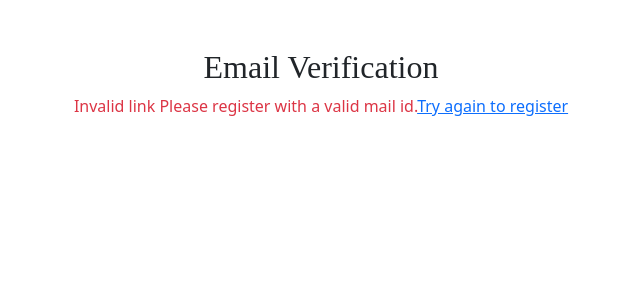
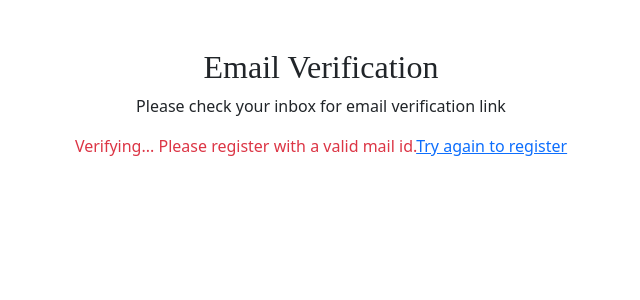
Before and after one commit to rupanjalisaha/blogger-management-system, a React (Create React App) app: page /verify in a window 1280 px wide. Shown: the top 300 px of the page, without its empty margins (319-959 px from the left). Built offline with nearby package versions, Linux system fonts and the light colour scheme.

Commit message:
UI changes

```diff
--- a/src/pages/VerifyEmailPage.js
+++ b/src/pages/VerifyEmailPage.js
@@ -13,7 +13,6 @@ export default function VerifyEmailPage() {
     console.log(token);
     console.log(window.href);
     if (!token) {
-      setMessage("Invalid link");
       setStatus("error");
       return;
     }
@@ -45,7 +44,7 @@ export default function VerifyEmailPage() {
   return (
     <div className="container text-center mt-5">
       <h2 style={{fontFamily:"cursive"}}>Email Verification</h2>
-
+      <p> Please check your inbox for email verification link</p>
       {status === "loading" && <p>Verifying...</p>}
       {status === "success" && <p className="text-success">{message} Please proceed to login.<Link to="/login">Login</Link></p>}
       {status === "error" && <p className="text-danger">{message} Please register with a valid mail id.<Link to="/">Try again to register</Link></p>}
```
